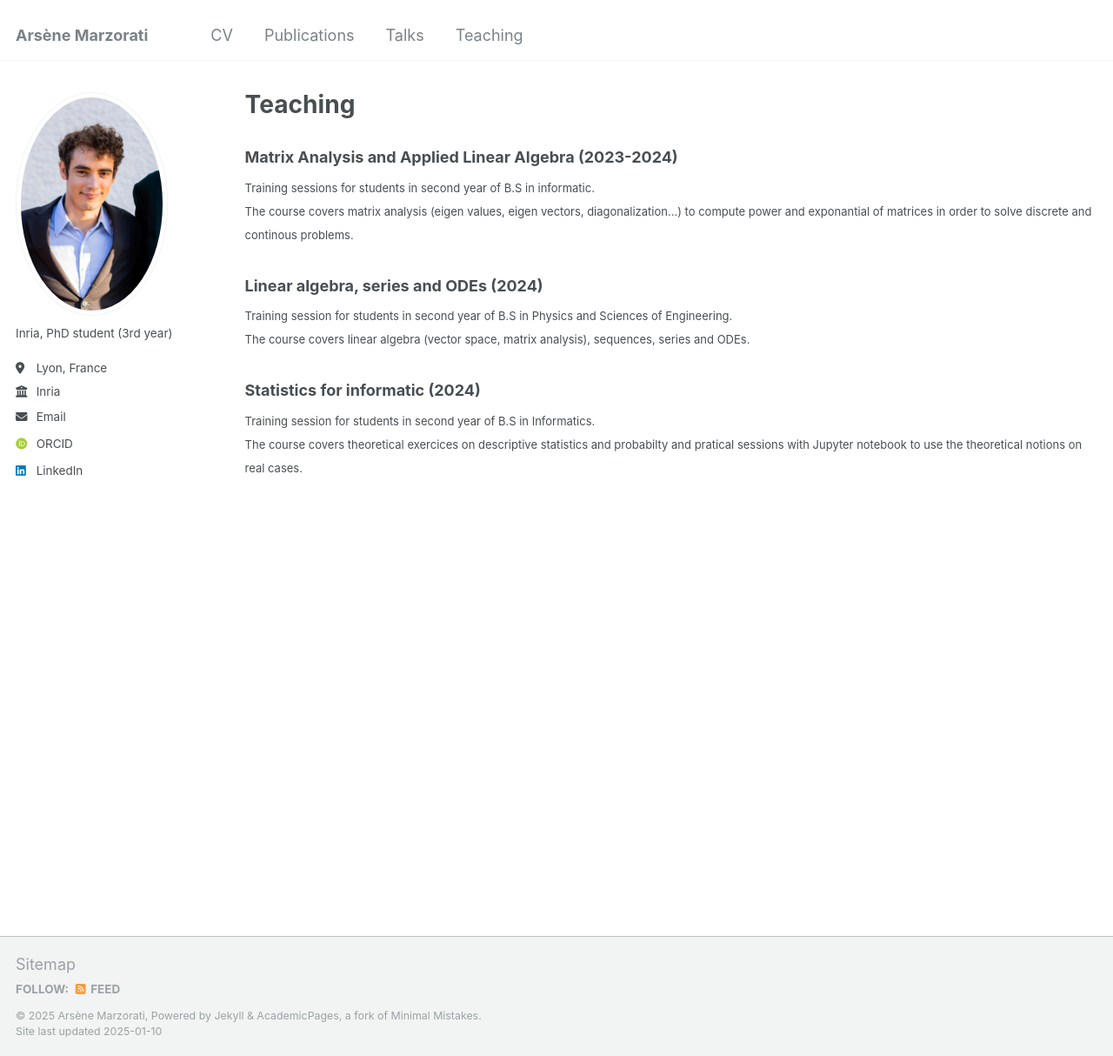
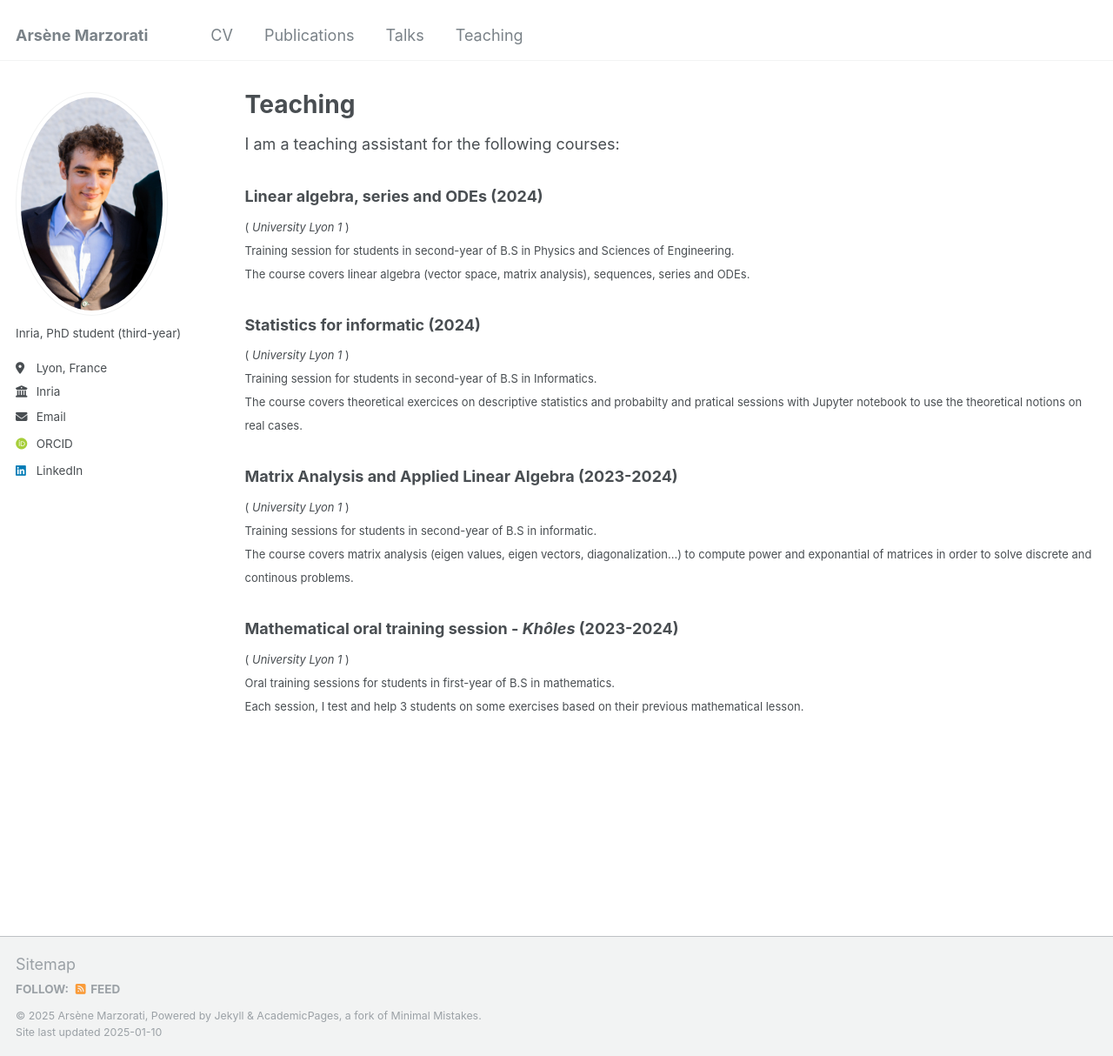
Before and after one commit to arsenemarzorati/arsenemarzorati.github.io, a Jekyll site: the page built from _teaching/teaching.md, in a window 1280 px wide and 1214 px high. Shown: the whole window at 87% size. Built offline with Jekyll 4.4.1, drawn with Linux system fonts in a browser that asks for light colours; some web fonts are replaced.

Commit message:
'SMALL CORRECTIONS'

```diff
--- a/_config.yml
+++ b/_config.yml
@@ -24,7 +24,7 @@ author:
   avatar           : "profile_photo.jpg"
   name             : #""
   pronouns         : # example: "she/her"
-  bio              : "Inria, PhD student (3rd year)"
+  bio              : "Inria, PhD student (third-year)"
   location         : "Lyon, France"
   employer         : "Inria"
   uri              : # URL
--- a/_teaching/teaching.md
+++ b/_teaching/teaching.md
@@ -6,19 +6,13 @@ author_profile: true
 redirect_from:
   - /teaching
 ---
-
-### Matrix Analysis and Applied Linear Algebra (2023-2024)
-
-<FONT size="2pt">
-Training sessions for students in second year of B.S in informatic.
-
-<br> The course covers matrix analysis (eigen values, eigen vectors, diagonalization...) to compute power and exponantial of matrices in order to solve discrete and continous problems.
-</FONT>
+I am a teaching assistant for the following courses:
 
 ### Linear algebra, series and ODEs (2024)
 
 <FONT size="2pt">
-Training session for students in second year of B.S in Physics and Sciences of Engineering.
+(<i> University Lyon 1 </i>)
+<br> Training session for students in second-year of B.S in Physics and Sciences of Engineering.
 
 <br> The course covers linear algebra (vector space, matrix analysis), sequences, series and ODEs.
 </FONT>
@@ -26,7 +20,26 @@ Training session for students in second year of B.S in Physics and Sciences of E
 ### Statistics for informatic (2024)
 
 <FONT size="2pt">
-Training session for students in second year of B.S in Informatics.
+(<i> University Lyon 1 </i>)
+<br> Training session for students in second-year of B.S in Informatics.
 
 <br> The course covers theoretical exercices on descriptive statistics and probabilty and pratical sessions with Jupyter notebook to use the theoretical notions on real cases.
 </FONT>
+
+### Matrix Analysis and Applied Linear Algebra (2023-2024)
+
+<FONT size="2pt">
+(<i> University Lyon 1 </i>)
+<br> Training sessions for students in second-year of B.S in informatic.
+
+<br> The course covers matrix analysis (eigen values, eigen vectors, diagonalization...) to compute power and exponantial of matrices in order to solve discrete and continous problems.
+</FONT>
+
+### Mathematical oral training session - *Khôles* (2023-2024)
+
+<FONT size="2pt">
+(<i> University Lyon 1 </i>)
+<br> Oral training sessions for students in first-year of B.S in mathematics.
+
+<br> Each session, I test and help 3 students on some exercises based on their previous mathematical lesson.
+</FONT>
```
Also changed, not shown: _pages/about.md (+4 -4 lines), _pages/cv.md (+6 -6 lines), _talks/talks.md (+3 -2 lines).
